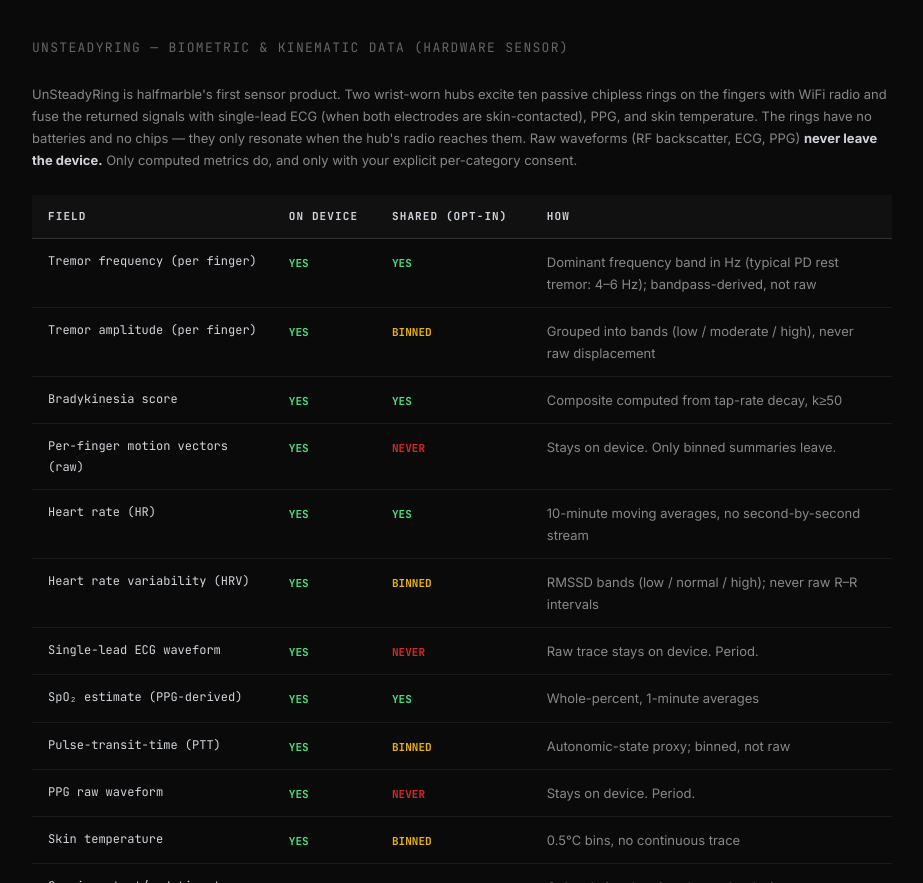
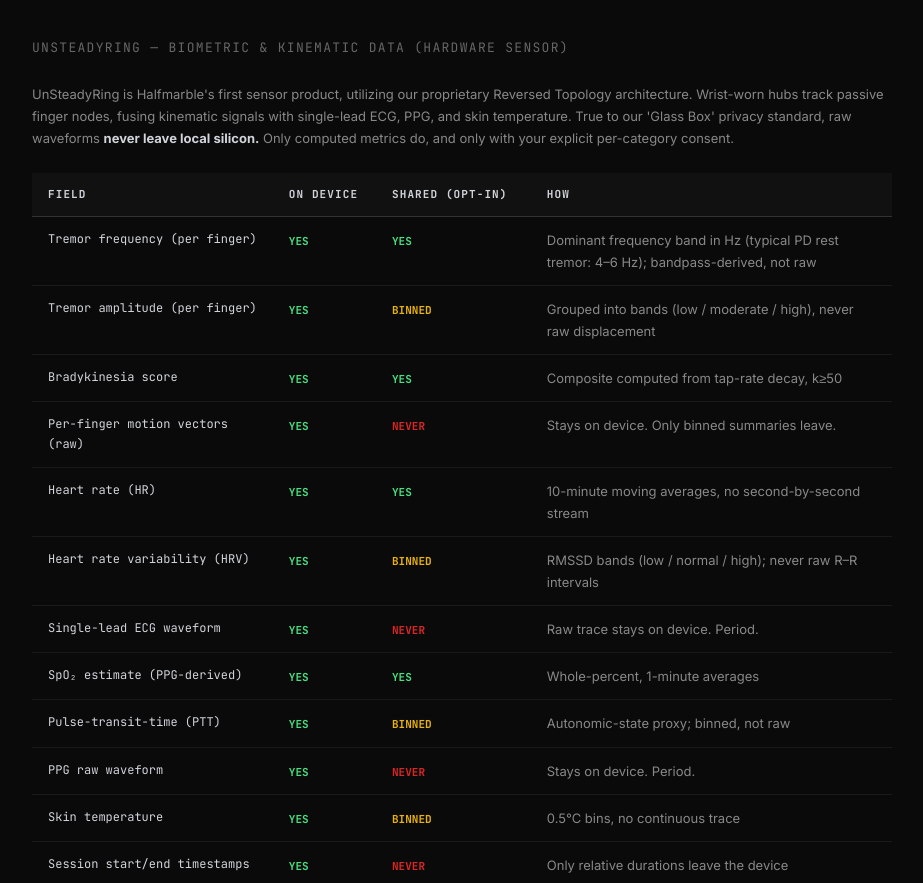
Before and after one commit to gerard-hm/halfmarble.com, a plain HTML site: page glass-box/data.html in a window 1280 px wide. Shown: the part 2662-3545 px from the top of the page, without its empty margins (178-1101 px from the left). Drawn offline with Linux system fonts and the light colour scheme.

Commit message:
Update Glass Box UnSteadyRing intro

```diff
--- a/glass-box/data.html
+++ b/glass-box/data.html
@@ -349,7 +349,7 @@
 
     <div class="h2-sub" style="margin-top: 40px;">UnSteadyRing &mdash; biometric &amp; kinematic data (hardware sensor)</div>
     <p style="font-size: 13px; color: #888; margin-bottom: 16px;">
-      UnSteadyRing is halfmarble's first sensor product. Two wrist-worn hubs excite ten passive chipless rings on the fingers with WiFi radio and fuse the returned signals with single-lead ECG (when both electrodes are skin-contacted), PPG, and skin temperature. The rings have no batteries and no chips &mdash; they only resonate when the hub's radio reaches them. Raw waveforms (RF backscatter, ECG, PPG) <strong>never leave the device.</strong> Only computed metrics do, and only with your explicit per-category consent.
+      UnSteadyRing is Halfmarble's first sensor product, utilizing our proprietary Reversed Topology architecture. Wrist-worn hubs track passive finger nodes, fusing kinematic signals with single-lead ECG, PPG, and skin temperature. True to our 'Glass Box' privacy standard, raw waveforms <strong>never leave local silicon.</strong> Only computed metrics do, and only with your explicit per-category consent.
     </p>
     <table class="data-table">
       <thead>
```
